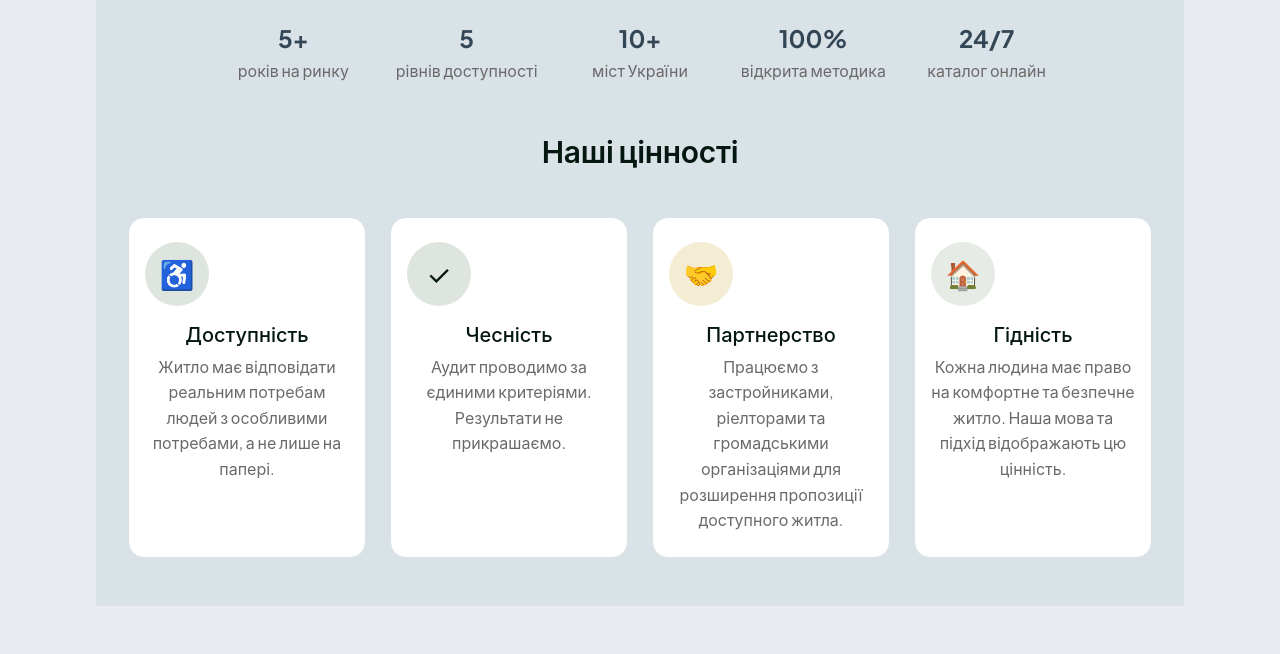
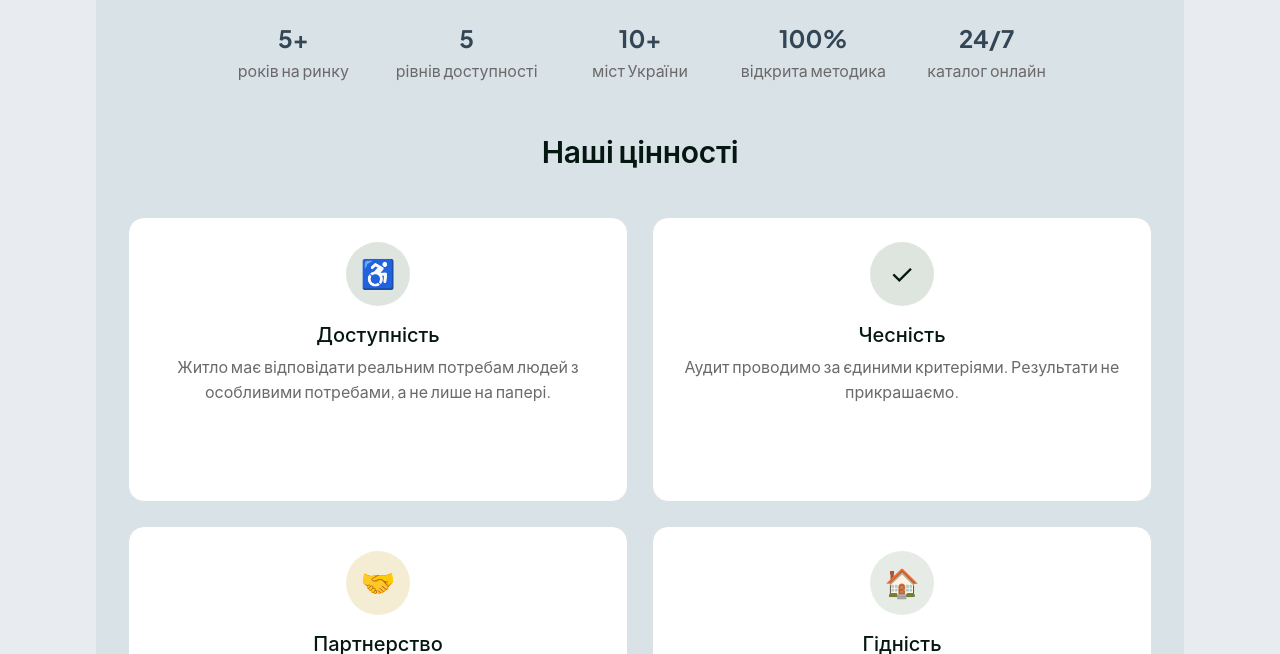
Before and after one commit to dominik1245/diplom_yaremchuk, a Django app: page /about/ in a window 1280 px wide. Shown: the part 607-1261 px from the top of the page. Run offline with Django 5.2, Linux system fonts and the light colour scheme; parts of the project's set-up code (start-up, migrations or seed data) failed here and were passed over.

Commit message:
Initial commit: mobi home project

```diff
--- a/templates/properties/about.html
+++ b/templates/properties/about.html
@@ -29,37 +31,37 @@
         </div>
         <h2 class="text-center mb-5 animate-on-scroll">Наші цінності</h2>
         <div class="row g-4 about-values-cards">
-            <div class="col-md-6 col-lg-3">
+            <div class="col-md-6 col-lg-6">
                 <div class="card card-premium card-body text-center h-100 py-4 animate-on-scroll about-values-card">
-                    <div class="rounded-circle d-inline-flex align-items-center justify-content-center mb-3" style="width: 64px; height: 64px; background: rgba(90, 124, 89, 0.2);">
-                        <span style="font-size: 1.75rem;">♿</span>
+                    <div class="rounded-circle d-inline-flex align-items-center justify-content-center mb-3" style="background: rgba(90, 124, 89, 0.2);">
+                        <span class="about-values-icon">♿</span>
                     </div>
                     <h3 class="h5">Доступність</h3>
                     <p class="small text-muted mb-0">Житло має відповідати реальним потребам людей з особливими потребами, а не лише на папері.</p>
                 </div>
             </div>
-            <div class="col-md-6 col-lg-3">
+            <div class="col-md-6 col-lg-6">
                 <div class="card card-premium card-body text-center h-100 py-4 animate-on-scroll animate-on-scroll-delay-1 about-values-card">
-                    <div class="rounded-circle d-inline-flex align-items-center justify-content-center mb-3" style="width: 64px; height: 64px; background: rgba(90, 124, 89, 0.2);">
-                        <span style="font-size: 1.75rem;">✓</span>
+                    <div class="rounded-circle d-inline-flex align-items-center justify-content-center mb-3" style="background: rgba(90, 124, 89, 0.2);">
+                        <span class="about-values-icon">✓</span>
                     </div>
                     <h3 class="h5">Чесність</h3>
                     <p class="small text-muted mb-0">Аудит проводимо за єдиними критеріями. Результати не прикрашаємо.</p>
                 </div>
             </div>
-            <div class="col-md-6 col-lg-3">
+            <div class="col-md-6 col-lg-6">
                 <div class="card card-premium card-body text-center h-100 py-4 animate-on-scroll animate-on-scroll-delay-2 about-values-card">
-                    <div class="rounded-circle d-inline-flex align-items-center justify-content-center mb-3" style="width: 64px; height: 64px; background: rgba(201, 162, 39, 0.2);">
-                        <span style="font-size: 1.75rem;">🤝</span>
+                    <div class="rounded-circle d-inline-flex align-items-center justify-content-center mb-3" style="background: rgba(201, 162, 39, 0.2);">
+                        <span class="about-values-icon">🤝</span>
                     </div>
                     <h3 class="h5">Партнерство</h3>
                     <p class="small text-muted mb-0">Працюємо з застройниками, ріелторами та громадськими організаціями для розширення пропозиції доступного житла.</p>
                 </div>
             </div>
-            <div class="col-md-6 col-lg-3">
+            <div class="col-md-6 col-lg-6">
                 <div class="card card-premium card-body text-center h-100 py-4 animate-on-scroll animate-on-scroll-delay-3 about-values-card">
-                    <div class="rounded-circle d-inline-flex align-items-center justify-content-center mb-3" style="width: 64px; height: 64px; background: rgba(90, 124, 89, 0.15);">
-                        <span style="font-size: 1.75rem;">🏠</span>
+                    <div class="rounded-circle d-inline-flex align-items-center justify-content-center mb-3" style="background: rgba(90, 124, 89, 0.15);">
+                        <span class="about-values-icon">🏠</span>
                     </div>
                     <h3 class="h5">Гідність</h3>
                     <p class="small text-muted mb-0">Кожна людина має право на комфортне та безпечне житло. Наша мова та підхід відображають цю цінність.</p>
@@ -188,6 +201,32 @@
 .about-values-card {
     box-shadow: none !important;
     border: 1px solid var(--border);
+    display: flex;
+    flex-direction: column;
+    justify-content: flex-start;
+    align-items: center;
+    text-align: center;
+}
+.about-values-card .rounded-circle {
+    width: 64px;
+    height: 64px;
+    background: rgba(90, 124, 89, 0.2);
+    margin: 0 auto;
+}
+.about-values-card .about-values-icon {
+    font-size: 1.75rem;
+    line-height: 1;
+    transform: translateY(-1px); /* невелике вирівнювання іконок в центрі кола */
+}
+.about-values-card h3 {
+    margin-top: 0;
+    margin-bottom: 0.5rem;
+}
+.about-values-card p {
+    flex: 1 1 auto; /* вирівнює “низ” тексту між картками, коли контент коротший за min-height */
+}
+.about-values-card {
+    min-height: 260px;
 }
 .about-values-card:hover {
     box-shadow: none !important;
@@ -197,5 +236,12 @@
 .about-page-wrap.wrap { padding-left: 0.5rem; padding-right: 0.5rem; }
 @media (min-width: 768px) { .about-page-wrap.wrap { padding-left: 1rem; padding-right: 1rem; } }
 .about-page-wrap { padding-top: 0.5rem; padding-bottom: 1.5rem; }
+
+/* На десктопі тримаємо “табличну” симетрію 2×2 та однакові висоти */
+@media (min-width: 992px) {
+    .about-values-card {
+        min-height: 285px;
+    }
+}
 </style>
 {% endblock %}
```
Also changed, not shown: other parts of templates/properties/about.html (+21 -8 lines). Lines whose indentation alone changed are shown as unchanged.
